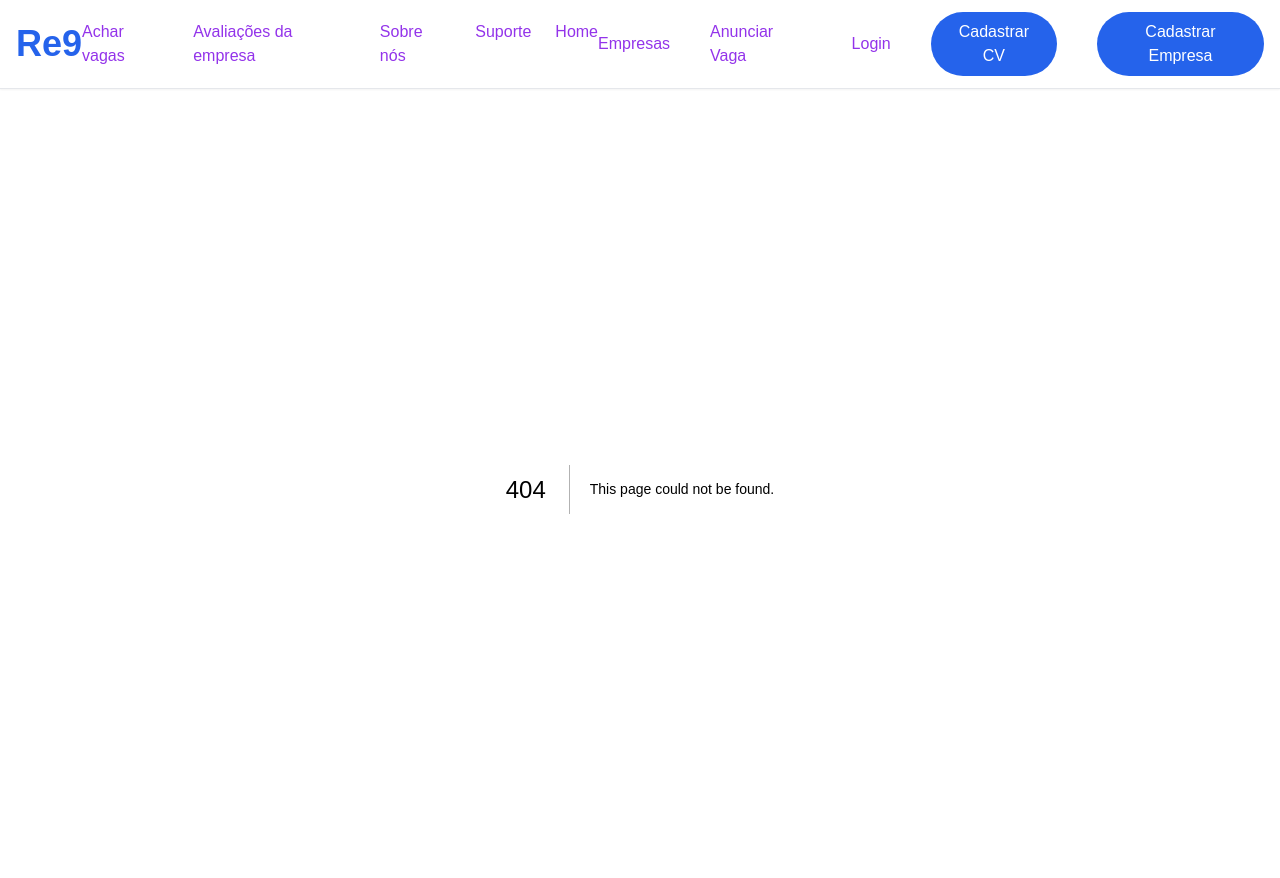
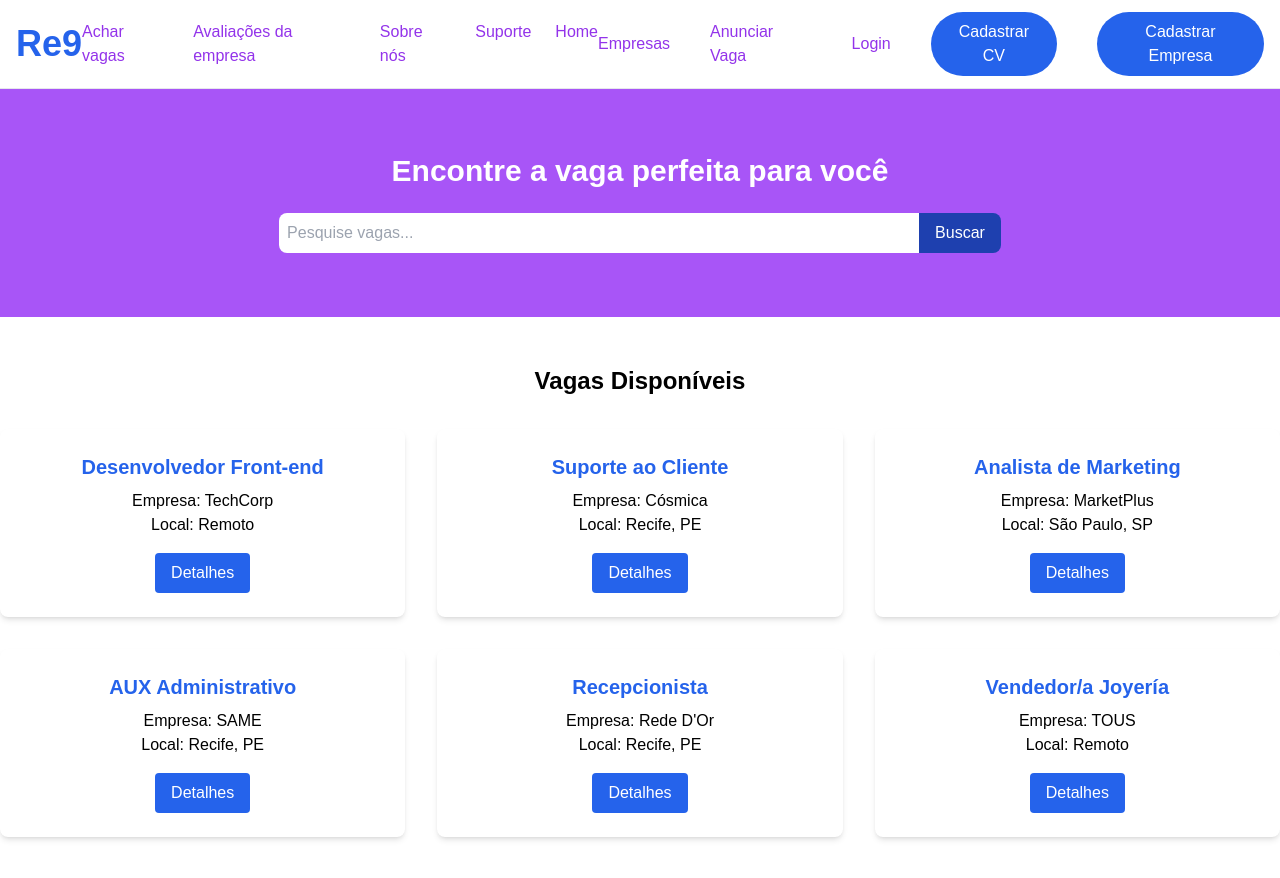
Before and after one commit to softexrecifepe/PI-RE9-TURMA-07-EQUIPE-01, a Next.js app: page /mainpage in a window 1280 px wide. Before the commit this address had no page. Shown: the top 878 px of the page. Built offline with nearby package versions, Linux system fonts and the light colour scheme.

Commit message:
feat: Adição da página principal para achar vagas(mainpage).

```diff
--- /dev/null
+++ b/src/app/mainpage/page.tsx
@@ -0,0 +1,81 @@
+import "../styles/global.css";
+import Link from "next/link";
+
+
+export function Principal() {
+    return (
+
+
+        <>
+
+
+      <section id="home" className="bg-purple-500 text-white text-center py-16">
+        <div className="container mx-auto">
+          <h2 className="text-3xl font-semibold mb-4">Encontre a vaga perfeita para você</h2>
+          <form action="#" method="get" className="flex justify-center mt-6">
+            <input type="text" name="search" placeholder="Pesquise vagas..." className="c-black-500 w-3/4 lg:w-1/2 p-2 rounded-l-lg border-none outline-none"/>
+            <button type="submit" className="bg-blue-800 hover:bg-purple-800 text-white px-4 py-2 rounded-r-lg">Buscar</button>
+          </form>
+        </div>
+      </section>
+
+
+      <section id="vagas" className="py-12">
+        <div className="container mx-auto">
+          <h2 className="text-center text-2xl font-bold mb-8">Vagas Disponíveis</h2>
+          <div className="grid grid-cols-1 sm:grid-cols-2 lg:grid-cols-3 gap-8">
+
+            <div className="bg-white shadow-md rounded-lg p-6 text-center">
+              <h3 className="text-xl font-bold text-blue-600 mb-2">Desenvolvedor Front-end</h3>
+              <p>Empresa: TechCorp</p>
+              <p>Local: Remoto</p>
+              <Link href="/jobdetalhe"> <button className="mt-4 bg-blue-600 hover:bg-blue-700 text-white px-4 py-2 rounded">Detalhes</button></Link>
+            </div>
+
+            <div className="bg-white shadow-md rounded-lg p-6 text-center">
+              <h3 className="text-xl font-bold text-blue-600 mb-2">Suporte ao Cliente</h3>
+              <p>Empresa: Cósmica</p>
+              <p>Local: Recife, PE</p>
+              <Link href="/jobdetalhe"><button className="mt-4 bg-blue-600 hover:bg-blue-700 text-white px-4 py-2 rounded">Detalhes</button></Link>
+            </div>
+
+            <div className="bg-white shadow-md rounded-lg p-6 text-center">
+              <h3 className="text-xl font-bold text-blue-600 mb-2">Analista de Marketing</h3>
+              <p>Empresa: MarketPlus</p>
+              <p>Local: São Paulo, SP</p>
+              <Link href="/jobdetalhe"><button className="mt-4 bg-blue-600 hover:bg-blue-700 text-white px-4 py-2 rounded">Detalhes</button></Link>
+            </div>
+
+            <div className="bg-white shadow-md rounded-lg p-6 text-center">
+              <h3 className="text-xl font-bold text-blue-600 mb-2">AUX Administrativo</h3>
+              <p>Empresa: SAME</p>
+              <p>Local: Recife, PE</p>
+              <Link href="/jobdetalhe"><button className="mt-4 bg-blue-600 hover:bg-blue-700 text-white px-4 py-2 rounded">Detalhes</button></Link>
+            </div>
+
+            <div className="bg-white shadow-md rounded-lg p-6 text-center">
+              <h3 className="text-xl font-bold text-blue-600 mb-2">Recepcionista</h3>
+              <p>Empresa: Rede D'Or</p>
+              <p>Local: Recife, PE</p>
+              <Link href="/jobdetalhe"><button className="mt-4 bg-blue-600 hover:bg-blue-700 text-white px-4 py-2 rounded">Detalhes</button></Link>
+            </div>
+
+
+
+            <div className="bg-white shadow-md rounded-lg p-6 text-center">
+              <h3 className="text-xl font-bold text-blue-600 mb-2">Vendedor/a Joyería</h3>
+              <p>Empresa: TOUS</p>
+              <p>Local: Remoto</p>
+              <Link href="/jobdetalhe"><button className="mt-4 bg-blue-600 hover:bg-blue-700 text-white px-4 py-2 rounded">Detalhes</button></Link>
+            </div>
+          </div>
+        </div>
+      </section>
+
+
+      </>
+
+    );
+  }
+
+  export default Principal;
```
